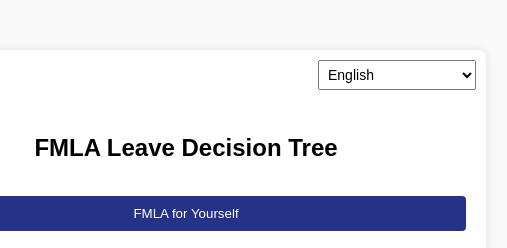
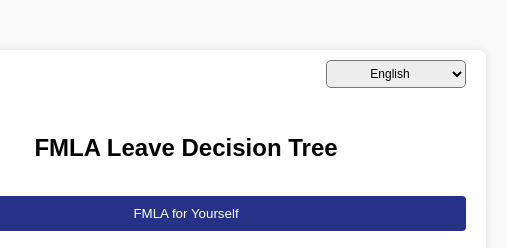
Before and after one commit to jonagray/fmla-decision-tree, a plain HTML site: page index.html in a window 1280 px wide. Shown: the part 157-405 px from the top of the page, 454-961 px from the left. Drawn offline with Linux system fonts and the light colour scheme; a web font is replaced by a local one.

Commit message:
styles modified

```diff
--- a/styles.css
+++ b/styles.css
@@ -42,7 +42,13 @@ body {
   top: 10px;
   right: 10px;
   padding: 5px;
-  font-size: 14px;
+  font-size: 12px;
+	cursor: pointer;
+	border-radius: 5px;
+	background-color: #ededed;
+	list-style: none;
+  text-align-last:center;
+  margin-right: 10px;
 }
 
 h1 {
```
